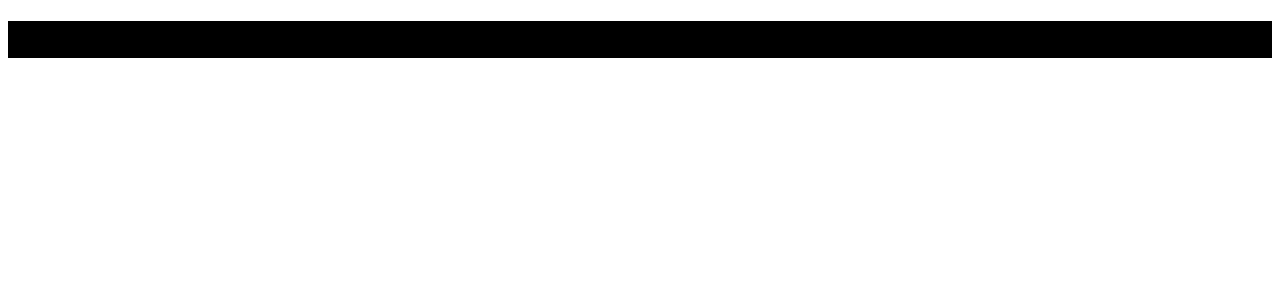
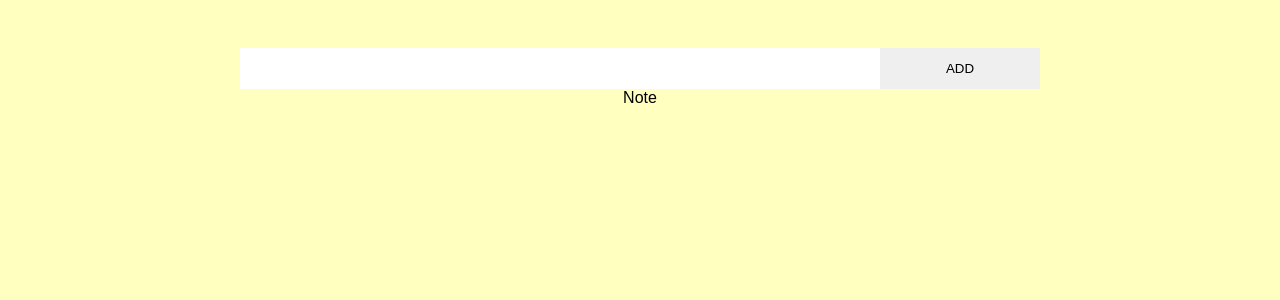
Before and after one commit to capuchi420/Notes-App, a React (Create React App) app in the folder app/: page / in a window 1280 px wide. Shown: the top 300 px of the page. Built offline with nearby package versions, Linux system fonts and the light colour scheme.

Commit message:
Work in progress

```diff
--- a/app/package.json
+++ b/app/package.json
@@ -2,7 +2,6 @@
   "name": "app",
   "version": "0.1.0",
   "private": true,
-  "type": "module",
   "dependencies": {
     "@testing-library/jest-dom": "^5.17.0",
     "@testing-library/react": "^13.4.0",
--- a/app/public/index.html
+++ b/app/public/index.html
@@ -9,6 +9,7 @@
       content="Web site created using create-react-app"
     />
     <title>Notes App</title>
+    <link rel="stylesheet" href="style.css">
   </head>
   <body>
     <noscript>You need to enable JavaScript to run this app.</noscript>
--- /dev/null
+++ b/app/public/style.css
@@ -0,0 +1,14 @@
+*{
+    padding: 0;
+    margin: 0;
+    box-sizing: border-box;
+    font-family: sans-serif;
+}
+
+body{
+    background-color: #ffffbf;
+}
+
+button{
+    cursor: pointer;
+}
--- a/app/src/App.js
+++ b/app/src/App.js
@@ -1,14 +1,50 @@
 import React from "react";
 import styled from 'styled-components';
+import Note from "./components/Note";
 
 export const App = () => {
     return (
         <Container>
-            <h1>AAAAAAAAAA</h1>
+            <form>
+                <input />
+                <button>ADD</button>
+            </form>
+            <div>
+                <Note />
+            </div>
         </Container>
     )
 };
 
 const Container = styled.div`
-    background-color: #000;
+    display: flex;
+    align-items: center;
+    margin-top: 3rem;
+    flex-direction: column;
+
+    form{
+        min-width: 300px;
+        width: 70%;
+        max-width: 800px;
+
+        input{
+            width: 80%;
+            padding: .8rem;
+            border: none;
+
+            &:focus{
+                outline: none;
+            }
+        }
+
+        button{
+            width: 20%;
+            padding: .8rem 1.6rem;
+            border: none;
+        }
+    }
+
+    div{
+
+    }
 `;
--- /dev/null
+++ b/app/src/components/Note.jsx
@@ -0,0 +1,7 @@
+import React from 'react'
+
+export default function Note() {
+  return (
+    <div>Note</div>
+  )
+}
```
